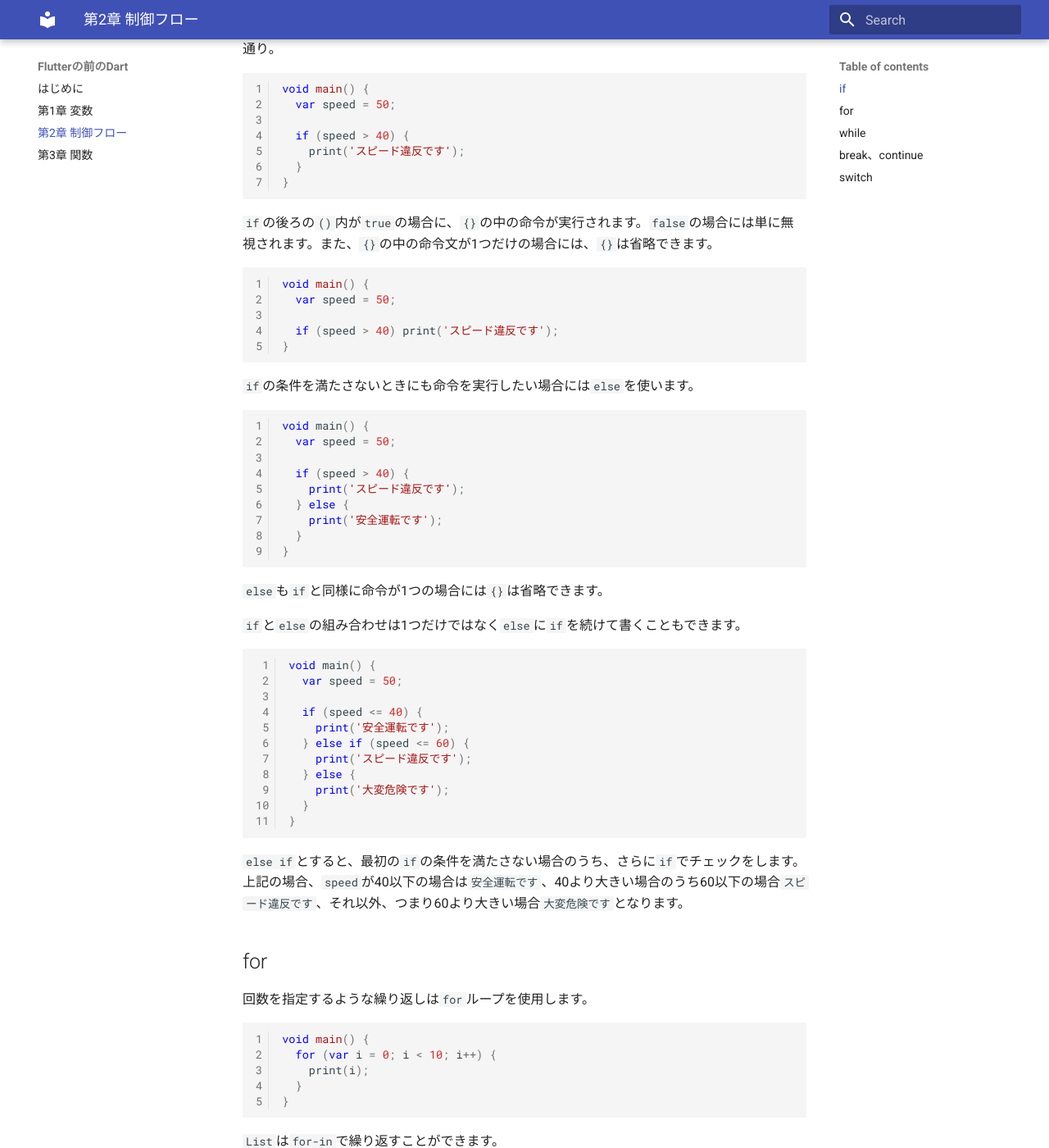
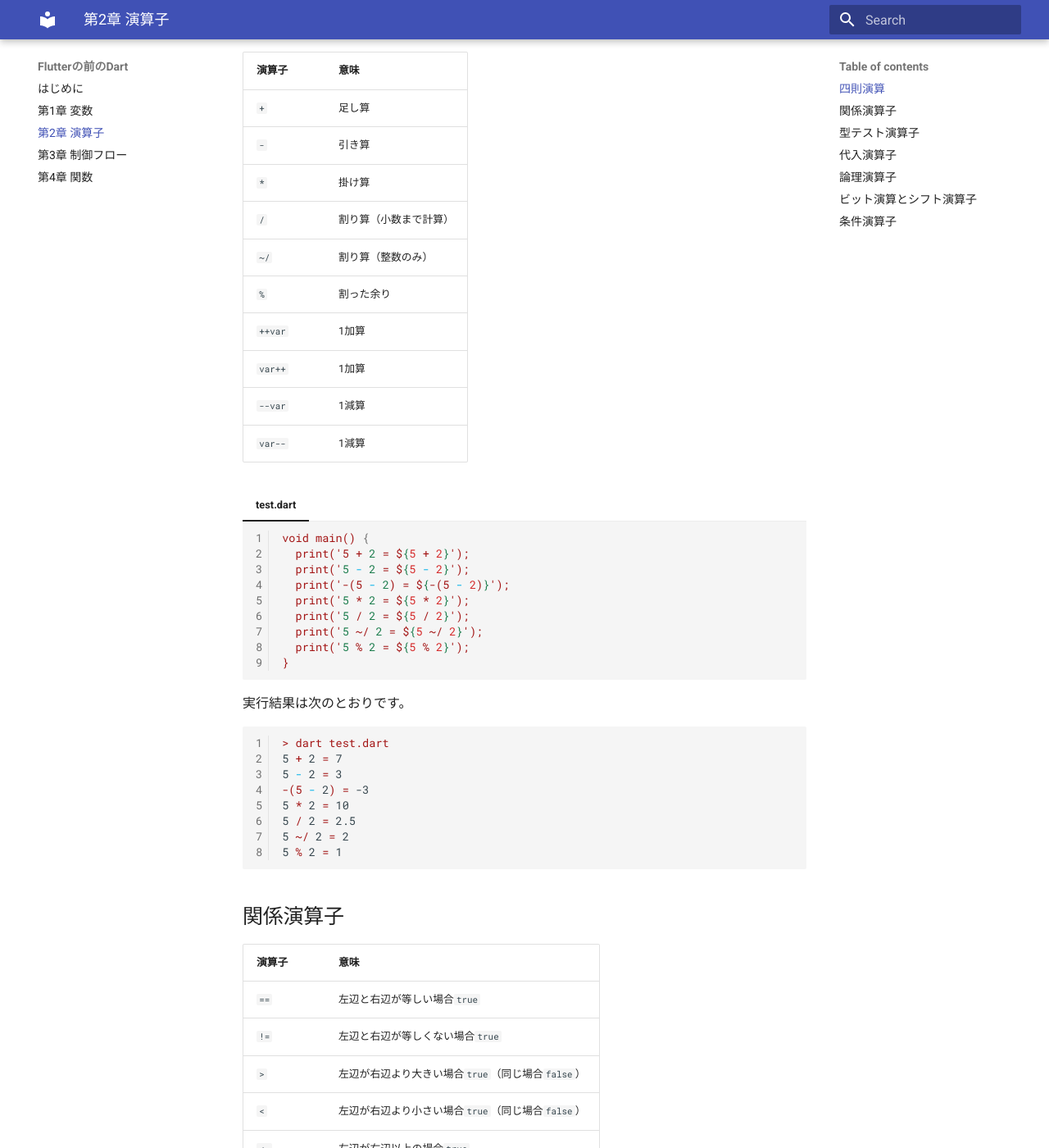
Before and after one commit to webarata3/doc-Flutter, an MkDocs documentation site: the page built from docs/02/index.md, in a window 1280 px wide and 1400 px high, scrolled down 209 px. Shown: the whole window at 82% size. Built offline with MkDocs 1.6.1 and Material for MkDocs 9.7.7, drawn with Linux system fonts in a browser that asks for light colours; some of the changed text lies outside the part shown.

Commit message:
演算子

````diff
--- a/docs/02/index.md
+++ b/docs/02/index.md
@@ -1,149 +1,108 @@
-# 制御フロー
+# 演算子
 
-## if
+## 四則演算
 
-`if`は、単独で使ったり、`else`と組み合わせたりということができます。基本的な`if`文は次の通り。
+基本的な四則演算は、次の演算子を使用します。
 
-```dart
-void main() {
-  var speed = 50;
+| 演算子 | 意味 |
+|-|-|
+| `+` | 足し算 |
+| `-` | 引き算 |
+| `*` | 掛け算 |
+| `/` | 割り算（小数まで計算） |
+| `~/` | 割り算（整数のみ） |
+| `%` | 割った余り |
+| `++var` | 1加算 |
+| `var++` | 1加算 |
+| `--var` | 1減算 |
+| `var--` | 1減算 |
 
-  if (speed > 40) {
-    print('スピード違反です');
-  }
-}
+=== "test.dart"
+
+    ```dart
+    void main() {
+      print('5 + 2 = ${5 + 2}');
+      print('5 - 2 = ${5 - 2}');
+      print('-(5 - 2) = ${-(5 - 2)}');
+      print('5 * 2 = ${5 * 2}');
+      print('5 / 2 = ${5 / 2}');
+      print('5 ~/ 2 = ${5 ~/ 2}');
+      print('5 % 2 = ${5 % 2}');
+    }
+    ```
+
+実行結果は次のとおりです。
+
+```
+> dart test.dart
+5 + 2 = 7
+5 - 2 = 3
+-(5 - 2) = -3
+5 * 2 = 10
+5 / 2 = 2.5
+5 ~/ 2 = 2
+5 % 2 = 1
 ```
 
-`if`の後ろの`()`内が`true`の場合に、`{}`の中の命令が実行されます。`false`の場合には単に無視されます。また、`{}`の中の命令文が1つだけの場合には、`{}`は省略できます。
+## 関係演算子
 
-```dart
-void main() {
-  var speed = 50;
+| 演算子 | 意味 |
+|-|-|
+| `==` | 左辺と右辺が等しい場合`true` |
+| `!=` | 左辺と右辺が等しくない場合`true` |
+| `>` | 左辺が右辺より大きい場合`true`（同じ場合`false`） |
+| `<` | 左辺が右辺より小さい場合`true`（同じ場合`false`） |
+| `<=` | 左辺が右辺以上の場合`true` |
+| `>=` | 左辺が右辺以下の場合`true` |
 
-  if (speed > 40) print('スピード違反です');
-}
+## 型テスト演算子
+
+| 演算子 | 意味 |
+|-|-|
+| `as` | キャスト |
+| `is` | 左辺と右辺の型が同じ場合`true` |
+| `is!` | 左辺と右辺の型が違う場合`true` |
+
+## 代入演算子
+
+| 演算子 | 意味 |
+|-|-|
+| `=` | 通常の代入 |
+| `+=`、`-=`、`*=`、`/=`、`~/=`、`%=`、`>>=`、`<<=`、`^=`、`&=`、`|=` | `a op= b`は`a = a op b` |
+
+## 論理演算子
+
+| 演算子 | 意味 |
+|-|-|
+| `!` | 結果の反転。`true`を`false`に、`false`を`true`に |
+| `||` | OR |
+| `&&` | AND |
+
+## ビット演算とシフト演算子
+
+| 演算子 | 意味 |
+|-|-|
+| `&` |  AND |
+| `|` | OR |
+| `^` | XOR |
+| `~` | ビット単位の補数 |
+| `<<` | 左シフト |
+| `>>` | 右シフト |
+
+## 条件演算子
+
+条件演算子は2種類あります。
+
+```
+条件 ? 式1 : 式2
 ```
 
-`if`の条件を満たさないときにも命令を実行したい場合には`else`を使います。
+これは、条件が`true`のとき式1を返し、`false`のとき式2が返されます。
 
-```dart
-void main() {
-  var speed = 50;
+もう一つは次のような形です。
 
-  if (speed > 40) {
-    print('スピード違反です');
-  } else {
-    print('安全運転です');
-  }
-}
+```
+式1 ?? 式2
 ```
 
-`else`も`if`と同様に命令が1つの場合には`{}`は省略できます。
-
-`if`と`else`の組み合わせは1つだけではなく`else`に`if`を続けて書くこともできます。
-
-```dart
-void main() {
-  var speed = 50;
-
-  if (speed <= 40) {
-    print('安全運転です');
-  } else if (speed <= 60) {
-    print('スピード違反です');
-  } else {
-    print('大変危険です');
-  }
-}
-```
-
-`else if`とすると、最初の`if`の条件を満たさない場合のうち、さらに`if`でチェックをします。上記の場合、`speed`が40以下の場合は`安全運転です`、40より大きい場合のうち60以下の場合`スピード違反です`、それ以外、つまり60より大きい場合`大変危険です`となります。
-
-## for
-
-回数を指定するような繰り返しは`for`ループを使用します。
-
-```dart
-void main() {
-  for (var i = 0; i < 10; i++) {
-    print(i);
-  }
-}
-```
-
-`List`は`for-in`で繰り返すことができます。
-
-```dart
-void main() {
-  var list = [1, 2, 3];
-  for (var value in list) {
-    print(value);
-  }
-}
-```
-
-## while
-
-`while`ループも同様に使用できる。
-
-```dart
-void main() {
-  var list = [1, 2, 3];
-  for (var value in list) {
-    print(value);
-  }
-}
-```
-
-最低でも1度実行したい場合には`do-while`も使用できる。
-
-```dart
-void main() {
-  var list = [1, 2, 3];
-  for (var value in list) {
-    print(value);
-  }
-}
-```
-
-## break、continue
-
-`break`を使うと、ループを途中で終了する。`continue`は次のループに戻る。
-
-```dart
-void main() {
-  print('break');
-  for (var i = 0; i < 10; i++) {
-    if (i == 3) break;
-    print(i);
-  }
-  print('continue');
-  for (var i = 0; i < 10; i++) {
-    if (i == 3) continue;
-    print(i);
-  }
-}
-```
-
-## switch
-
-`if`の代わりに`switch`を使うことも可能。
-
-```dart
-void main() {
-  var value = 2;
-
-  switch (value) {
-    case 0:
-      print('0です');
-      break;
-    case 1:
-      print('1です');
-      break;
-    case 2:
-      print('2です');
-      break;
-    default:
-      print('0～2以外です');
-  }
-}
-```
+これは式1が`null`でなければ式1を返し、`null`の場合は式2を返します。
--- a/docs/03/index.md
+++ b/docs/03/index.md
@@ -1,181 +1,149 @@
-# 関数
+# 制御フロー
 
-## 関数の基本
+## if
 
-関数は基本的には次のような形式で作成します。
-
-```
-戻り値の型 関数名(引数の型 変数名) {
-  // 処理内容
-}
-```
-
-関数の戻り値の型や、引数の型は必須ではないが、書いたほうがいい。
-
-関数の処理内容が1行だけの場合には`=>`で書けます。
+`if`は、単独で使ったり、`else`と組み合わせたりということができます。基本的な`if`文は次の通り。
 
 ```dart
 void main() {
-  var value = 4;
-  if (isEven(value)) {
-    print('偶数です');
-  } else {
-    print('奇数です');
-  }
-}
+  var speed = 50;
 
-bool isEven(int value) => value % 2 == 0;
-```
-
-## 引数
-
-関数は名前付きの引数も作成できます。
-
-例えば、次のように作成して使用することができます。
-
-```dart
-void main() {
-  printProfile(name: '山田', age: 30);
-  printProfile(name: '田中');
-  printProfile(age: 22);
-}
-
-void printProfile({String? name, int? age}) {
-  print('自己紹介');
-  if (name != null) {
-    print('名前は$name');
-  }
-  if (age != null) {
-    print('年齢は$age');
+  if (speed > 40) {
+    print('スピード違反です');
   }
 }
 ```
 
-名前付きの引数は、そのままだと任意の引数になります。そのため、`null`になる可能性があるため、
-
-## オプションパラメータ
-
-引数を`[]`で囲むと、引数の指定が任意になります。任意の変数のため、型はnull許容型にしないといけません。
+`if`の後ろの`()`内が`true`の場合に、`{}`の中の命令が実行されます。`false`の場合には単に無視されます。また、`{}`の中の命令文が1つだけの場合には、`{}`は省略できます。
 
 ```dart
 void main() {
-  printProfile('山田', 30);
-  printProfile('田中');
+  var speed = 50;
+
+  if (speed > 40) print('スピード違反です');
 }
+```
 
-void printProfile(String name, [int? age]) {
-  print('自己紹介');
-  print('名前は$name');
-  if (age != null) {
-    print('年齢は$age');
+`if`の条件を満たさないときにも命令を実行したい場合には`else`を使います。
+
+```dart
+void main() {
+  var speed = 50;
+
+  if (speed > 40) {
+    print('スピード違反です');
+  } else {
+    print('安全運転です');
   }
 }
 ```
 
-## デフォルト値
+`else`も`if`と同様に命令が1つの場合には`{}`は省略できます。
 
-引数にはデフォルト値を設定できます。デフォルト値を設定できるためnull許容型にしなくても良くなります。
+`if`と`else`の組み合わせは1つだけではなく`else`に`if`を続けて書くこともできます。
 
 ```dart
 void main() {
-  printProfile('山田', 30);
-  printProfile('田中');
-}
+  var speed = 50;
 
-void printProfile(String name, [int age = 20]) {
-  print('自己紹介');
-  print('名前は$name');
-  print('年齢は$age');
+  if (speed <= 40) {
+    print('安全運転です');
+  } else if (speed <= 60) {
+    print('スピード違反です');
+  } else {
+    print('大変危険です');
+  }
 }
 ```
 
-名前付き引数もデフォルト値を設定できます。
+`else if`とすると、最初の`if`の条件を満たさない場合のうち、さらに`if`でチェックをします。上記の場合、`speed`が40以下の場合は`安全運転です`、40より大きい場合のうち60以下の場合`スピード違反です`、それ以外、つまり60より大きい場合`大変危険です`となります。
+
+## for
+
+回数を指定するような繰り返しは`for`ループを使用します。
 
 ```dart
 void main() {
-  printProfile(name: '山田', age: 30);
-  printProfile(name: '田中');
-}
-
-void printProfile({required String name, int age = 30}) {
-  print('自己紹介');
-  print('名前は$name');
-  print('年齢は$age');
+  for (var i = 0; i < 10; i++) {
+    print(i);
+  }
 }
 ```
 
-## main関数
-
-`main`関数はエントリーポイントになっていてます。`main`関数は戻り値は`void`で、引数はなしか`List<String>`になります。
-
-引数を`List<String>`にした場合には、コマンドライン引数を受け取ることができます。
-
-=== "test.dart"
-
-    ```dart
-    void main(List<String> arguments) {
-      for (var value in arguments) {
-        print(value);
-      }
-    }
-    ```
-
-実行する際に、引数をつけるとそれが`main`関数に渡される。
-
-```
-> dart test.dart 1 こんにちは
-1
-こんにちは
-```
-
-## 第1級オブジェクト
-
-関数は第1級オブジェクトのため、変数に代入することができます。
+`List`は`for-in`で繰り返すことができます。
 
 ```dart
-void main(List<String> arguments) {
-  var p = printHello;
-
-  p();
-}
-
-void printHello() {
-  print('hello');
+void main() {
+  var list = [1, 2, 3];
+  for (var value in list) {
+    print(value);
+  }
 }
 ```
 
-匿名関数を代入することもできます。
+## while
+
+`while`ループも同様に使用できる。
 
 ```dart
-void main(List<String> arguments) {
-  var p = () => print('Hello');
-
-  p();
+void main() {
+  var list = [1, 2, 3];
+  for (var value in list) {
+    print(value);
+  }
 }
 ```
 
-## 匿名関数
-
-匿名関数は処理内容が1行であれば、次のように書けます。
+最低でも1度実行したい場合には`do-while`も使用できる。
 
 ```dart
-void main(List<String> arguments) {
-  var p = () => print('Hello');
-
-  p();
+void main() {
+  var list = [1, 2, 3];
+  for (var value in list) {
+    print(value);
+  }
 }
 ```
 
-処理がたくさんあれば、次のように通常の関数の定義から関数名を除いた形で書くことができます。
+## break、continue
+
+`break`を使うと、ループを途中で終了する。`continue`は次のループに戻る。
 
 ```dart
-void main(List<String> arguments) {
-  [1, 2, 3].forEach((element) {
-    print(element);
-  });
+void main() {
+  print('break');
+  for (var i = 0; i < 10; i++) {
+    if (i == 3) break;
+    print(i);
+  }
+  print('continue');
+  for (var i = 0; i < 10; i++) {
+    if (i == 3) continue;
+    print(i);
+  }
 }
 ```
 
-## 戻り値
+## switch
 
-すべての関数は戻り値を返す。明示して`return`がない場合は`null`が返される。
+`if`の代わりに`switch`を使うことも可能。
+
+```dart
+void main() {
+  var value = 2;
+
+  switch (value) {
+    case 0:
+      print('0です');
+      break;
+    case 1:
+      print('1です');
+      break;
+    case 2:
+      print('2です');
+      break;
+    default:
+      print('0～2以外です');
+  }
+}
+```
--- /dev/null
+++ b/docs/04/index.md
@@ -0,0 +1,181 @@
+# 関数
+
+## 関数の基本
+
+関数は基本的には次のような形式で作成します。
+
+```
+戻り値の型 関数名(引数の型 変数名) {
+  // 処理内容
+}
+```
+
+関数の戻り値の型や、引数の型は必須ではないが、書いたほうがいい。
+
+関数の処理内容が1行だけの場合には`=>`で書けます。
+
+```dart
+void main() {
+  var value = 4;
+  if (isEven(value)) {
+    print('偶数です');
+  } else {
+    print('奇数です');
+  }
+}
+
+bool isEven(int value) => value % 2 == 0;
+```
+
+## 引数
+
+関数は名前付きの引数も作成できます。
+
+例えば、次のように作成して使用することができます。
+
+```dart
+void main() {
+  printProfile(name: '山田', age: 30);
+  printProfile(name: '田中');
+  printProfile(age: 22);
+}
+
+void printProfile({String? name, int? age}) {
+  print('自己紹介');
+  if (name != null) {
+    print('名前は$name');
+  }
+  if (age != null) {
+    print('年齢は$age');
+  }
+}
+```
+
+名前付きの引数は、そのままだと任意の引数になります。そのため、`null`になる可能性があるため、
+
+## オプションパラメータ
+
+引数を`[]`で囲むと、引数の指定が任意になります。任意の変数のため、型はnull許容型にしないといけません。
+
+```dart
+void main() {
+  printProfile('山田', 30);
+  printProfile('田中');
+}
+
+void printProfile(String name, [int? age]) {
+  print('自己紹介');
+  print('名前は$name');
+  if (age != null) {
+    print('年齢は$age');
+  }
+}
+```
+
+## デフォルト値
+
+引数にはデフォルト値を設定できます。デフォルト値を設定できるためnull許容型にしなくても良くなります。
+
+```dart
+void main() {
+  printProfile('山田', 30);
+  printProfile('田中');
+}
+
+void printProfile(String name, [int age = 20]) {
+  print('自己紹介');
+  print('名前は$name');
+  print('年齢は$age');
+}
+```
+
+名前付き引数もデフォルト値を設定できます。
+
+```dart
+void main() {
+  printProfile(name: '山田', age: 30);
+  printProfile(name: '田中');
+}
+
+void printProfile({required String name, int age = 30}) {
+  print('自己紹介');
+  print('名前は$name');
+  print('年齢は$age');
+}
+```
+
+## main関数
+
+`main`関数はエントリーポイントになっていてます。`main`関数は戻り値は`void`で、引数はなしか`List<String>`になります。
+
+引数を`List<String>`にした場合には、コマンドライン引数を受け取ることができます。
+
+=== "test.dart"
+
+    ```dart
+    void main(List<String> arguments) {
+      for (var value in arguments) {
+        print(value);
+      }
+    }
+    ```
+
+実行する際に、引数をつけるとそれが`main`関数に渡される。
+
+```
+> dart test.dart 1 こんにちは
+1
+こんにちは
+```
+
+## 第1級オブジェクト
+
+関数は第1級オブジェクトのため、変数に代入することができます。
+
+```dart
+void main(List<String> arguments) {
+  var p = printHello;
+
+  p();
+}
+
+void printHello() {
+  print('hello');
+}
+```
+
+匿名関数を代入することもできます。
+
+```dart
+void main(List<String> arguments) {
+  var p = () => print('Hello');
+
+  p();
+}
+```
+
+## 匿名関数
+
+匿名関数は処理内容が1行であれば、次のように書けます。
+
+```dart
+void main(List<String> arguments) {
+  var p = () => print('Hello');
+
+  p();
+}
+```
+
+処理がたくさんあれば、次のように通常の関数の定義から関数名を除いた形で書くことができます。
+
+```dart
+void main(List<String> arguments) {
+  [1, 2, 3].forEach((element) {
+    print(element);
+  });
+}
+```
+
+## 戻り値
+
+すべての関数は戻り値を返す。明示して`return`がない場合は`null`が返される。
--- a/mkdocs.yml
+++ b/mkdocs.yml
@@ -25,5 +25,6 @@ extra_css:
 nav:
   - はじめに: index.md
   - 第1章 変数: 01/index.md
-  - 第2章 制御フロー: 02/index.md
-  - 第3章 関数: 03/index.md
+  - 第2章 演算子: 02/index.md
+  - 第3章 制御フロー: 03/index.md
+  - 第4章 関数: 04/index.md
````
